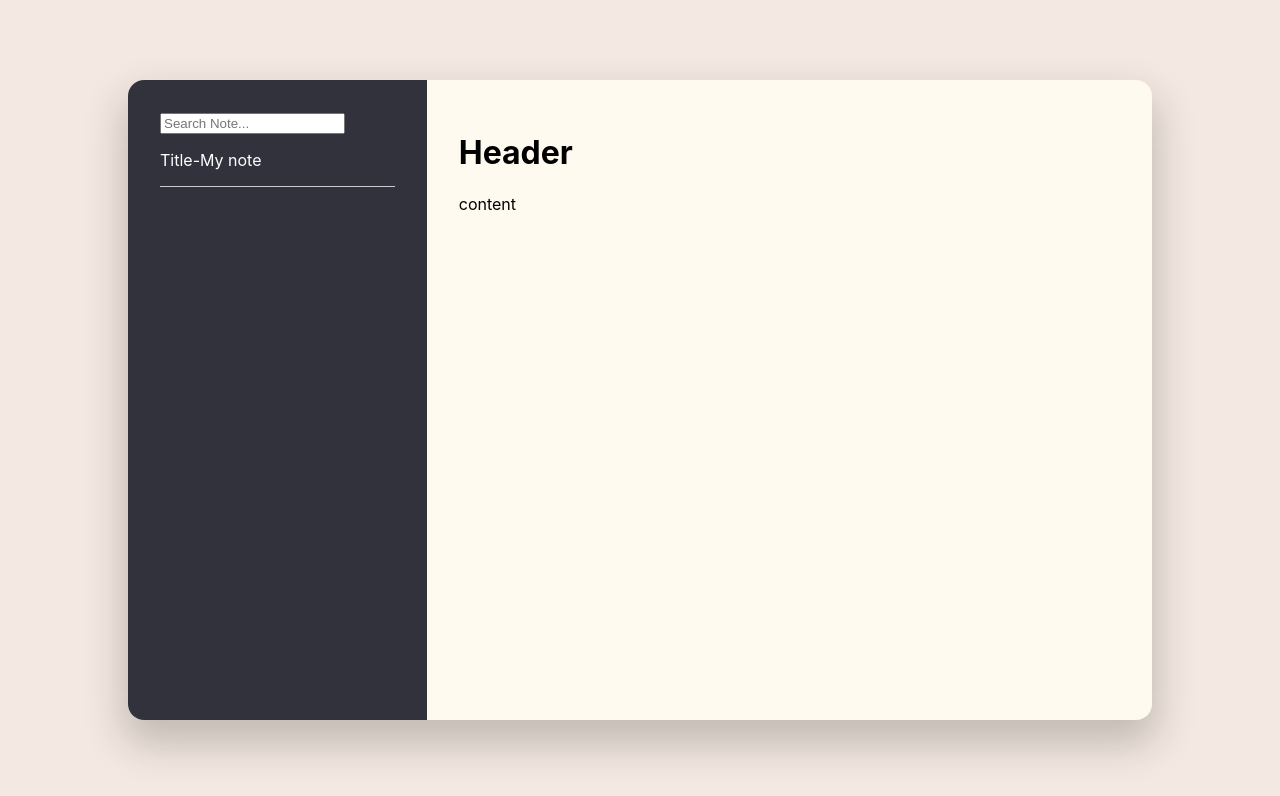
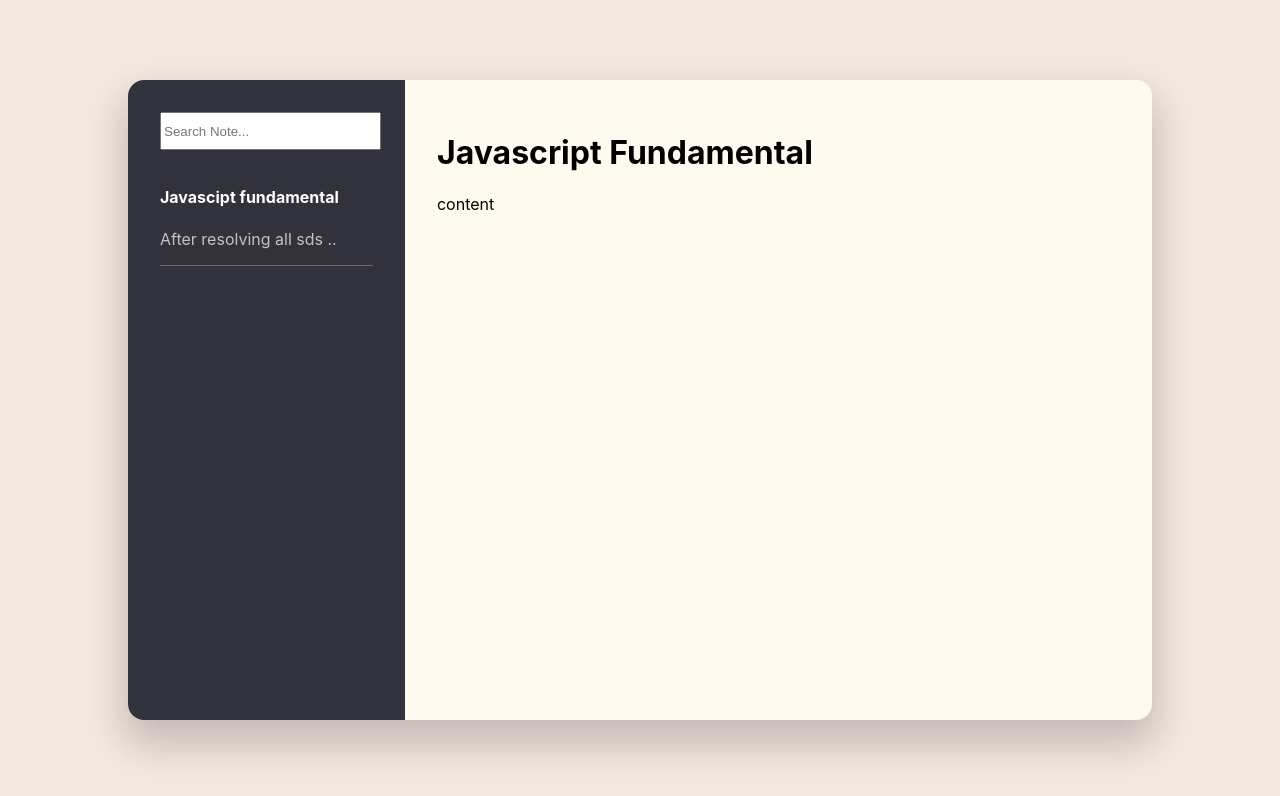
Before and after one commit to mistyhx/simple-notebook, a React (Create React App) app: page / in a window 1280 px wide. Shown: the top 796 px of the page. Built offline with nearby package versions, Linux system fonts and the light colour scheme.

Commit message:
updated list and editor styles

```diff
--- a/src/components/NoteEditor/index.js
+++ b/src/components/NoteEditor/index.js
@@ -4,7 +4,7 @@ import "./index.css";
 const NoteEditor = () => {
   return (
     <div className="note-editor">
-      <h1>Header</h1>
+      <h1>Javascript Fundamental</h1>
       <div className="content">content</div>
     </div>
   );
--- a/src/components/NoteList/index.css
+++ b/src/components/NoteList/index.css
@@ -5,7 +5,16 @@
   color: #fff;
 }
 
+.note-list input {
+  width: 100%;
+  height: 32px;
+}
+
 .note-list-item {
   padding: 1rem 0;
-  border-bottom: 1px #ccc solid;
+  border-bottom: 1px #6d6d6d solid;
 }
+
+.note-list-item span {
+  opacity: 0.7;
+}
--- a/src/components/NoteList/index.js
+++ b/src/components/NoteList/index.js
@@ -5,7 +5,10 @@ const NoteList = () => {
   return (
     <div className="note-list">
       <input type="text" placeholder="Search Note..." value="" />
-      <div className="note-list-item">Title-My note</div>
+      <div className="note-list-item">
+        <h4>Javascipt fundamental</h4>
+        <span>After resolving all sds ..</span>
+      </div>
     </div>
   );
 };
```
